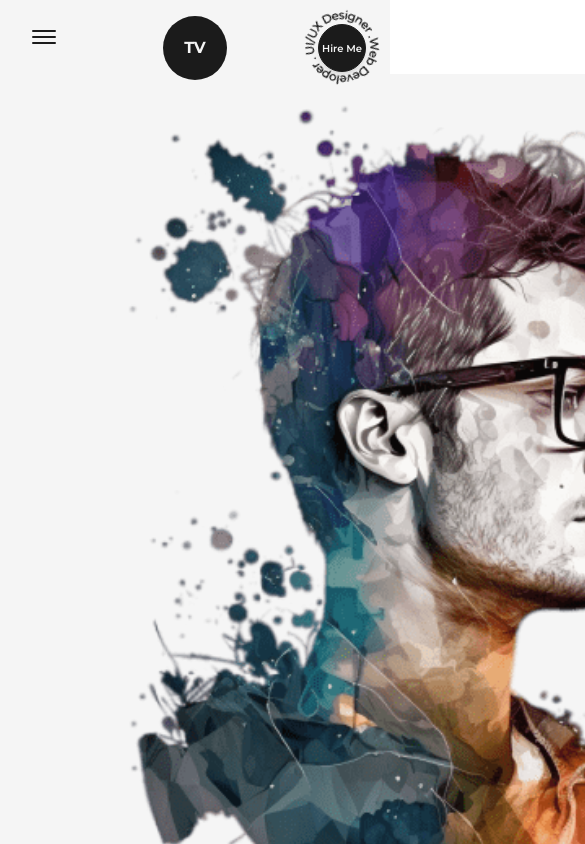
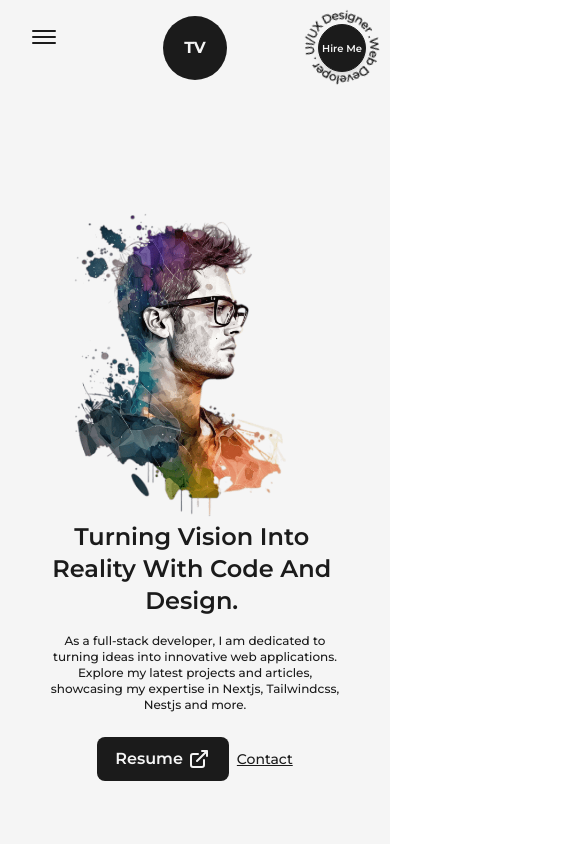
Before and after one commit to vilar07/Web_Portfolio, a Next.js app: page / in a window 390 px wide. Shown: the top 844 px of the page, 585 px wide, since content can reach past the window. Built offline with nearby package versions, Linux system fonts and the light colour scheme.

Commit message:
Update index.js

```diff
--- a/src/pages/index.js
+++ b/src/pages/index.js
@@ -17,52 +17,64 @@ export default function Home() {
       <Head>
         <title>Web Portfolio</title>
         <meta name="description" content="Tiago Vilar Web Portfolio" />
-
       </Head>
-      <TransitionEffect/>
-      <main className='flex items-center w-full min-h-screen text-dark dark:text-light'>
+      <TransitionEffect />
+      <main className='flex items-center justify-center w-full min-h-screen text-dark dark:text-light'>
         <Layout className='pt-0 md:pt-16 sm:pt-8'>
-          <div className='flex items-center justify-between w-full lg:flex-col'>
-            <div className='w-1/2 md:w-full'>
-              <Image src={profilePic} alt="TiagoVilar" className='w-full h-auto lg:hidden md:inline-block md:w-full'
+          <div className='flex items-center justify-between w-full lg:flex-col lg:items-center lg:px-4'>
+            <div className='w-1/2 md:w-3/4 sm:w-full'>
+              <Image
+                src={profilePic}
+                alt="TiagoVilar"
+                className='w-full h-auto lg:block'
                 priority
                 sizes="(max-width: 768px) 100vw, (max-width: 1200px) 50vw, 50vw"
               />
             </div>
             <div className='flex flex-col items-center self-center w-1/2 lg:w-full lg:text-center'>
-              <LoopingText className='w-full !text-3xl xl:!text-5xl lg:!text-center lg:!text-5xl md:!text-4xl sm:!text-3xl'
-              text="Hi, my name is Tiago and i am a Full Stack Web Developer"/>
-              <AnimatedText className='!text-6xl xl:!text-5xl lg:!text-center lg:!text-5xl md:!text-4xl sm:!text-3xl'
-              text="Turning Vision Into Reality With Code And Design."/>
-              <p className='my-4 text-base font-medium md:text-sm sm:text-xs'>
+              <LoopingText
+                className='w-full !text-3xl xl:!text-4xl lg:!text-3xl md:!text-2xl sm:!text-xl sm:px-2 lg:hidden'
+                text="Hi, my name is Tiago and I am a Full Stack Web Developer"
+              />
+              <AnimatedText
+                className='!text-5xl xl:!text-4xl lg:!text-4xl md:!text-3xl sm:!text-2xl sm:px-2'
+                text="Turning Vision Into Reality With Code And Design."
+              />
+              <p className='my-4 text-base font-medium md:text-sm sm:text-xs sm:px-2'>
                 As a full-stack developer, I am dedicated to turning ideas into innovative web applications.
                 Explore my latest projects and articles, showcasing my expertise in Nextjs, Tailwindcss, Nestjs and more.
               </p>
               <div className='flex items-center self-start mt-2 lg:self-center'>
-                <Link href="/about" className='flex items-center
-                bg-dark text-light p-2.5 px-6 rounded-lg text-lg font-semibold hover:bg-light
-                hover:text-dark border-2 border-solid border-transparent hover:border-dark dark:bg-light dark:text-dark
-                hover:dark:bg-dark hover:dark:text-light hover:dark:border-light md:pd-2 md:px-4 md:text-base'>
+                <Link
+                  href="/about"
+                  className='flex items-center bg-dark text-light p-2.5 px-6 rounded-lg text-lg font-semibold hover:bg-light hover:text-dark border-2 border-solid border-transparent hover:border-dark dark:bg-light dark:text-dark hover:dark:bg-dark hover:dark:text-light hover:dark:border-light md:py-2 md:px-4 md:text-base sm:px-4 sm:py-2'
+                >
                   Resume <LinkArrow className='w-6 ml-1' />
                 </Link>
-                <Link className='ml-4 text-lg font-medium underline capitalize text-dark dark:text-light md:text-base'
-                href="mailto:tiagovilar07@gmail.com" target={"_blank"}>Contact</Link>
+                <Link
+                  className='ml-4 text-lg font-medium underline capitalize text-dark dark:text-light md:text-base sm:text-sm sm:ml-2'
+                  href="mailto:tiagovilar07@gmail.com"
+                  target={"_blank"}
+                >
+                  Contact
+                </Link>
               </div>
             </div>
           </div>
         </Layout>
-
-        <HireMe/>
-        <motion.div className='absolute inline-block w-24 right-8 bottom-8 md:hidden'
+        <HireMe />
+        <motion.div
+          className='absolute inline-block w-24 right-8 bottom-8 md:hidden'
           initial={{ scale: 1 }}
-        animate={{scale: [1, 1.1, 1] }}
+          animate={{ scale: [1, 1.1, 1] }}
           transition={{
             duration: 1,
             ease: "easeInOut",
             repeat: Infinity,
-            repeatDelay: 0.1, // Pausa entre saltos
-            delay: 0.2, // Atraso para cada palavra
-        }}>
+            repeatDelay: 0.1,
+            delay: 0.2,
+          }}
+        >
           <Image src={lightBulb} alt="TiagoVilar" className='w-full h-auto' />
         </motion.div>
       </main>
```
Lines whose indentation alone changed are shown as unchanged.
